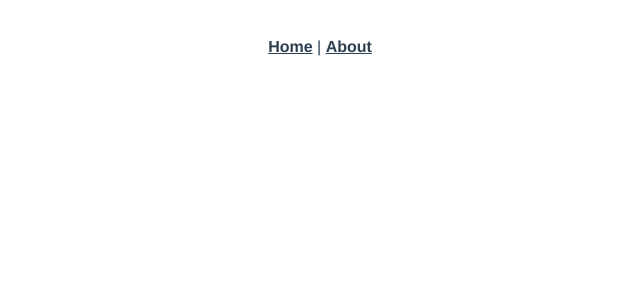
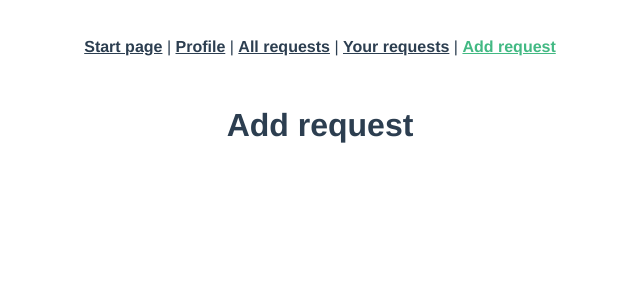
Before and after one commit to viravelmozhna/help2gether, a Vue app: page /add-request in a window 1280 px wide. Shown: the top 300 px of the page, without its empty margins (320-960 px from the left). Built offline with nearby package versions, Linux system fonts and the light colour scheme.

Commit message:
all needed pages were added

```diff
--- a/src/App.vue
+++ b/src/App.vue
@@ -1,8 +1,14 @@
 <template>
   <div id="app">
     <nav>
-      <router-link to="/">Home</router-link> |
-      <router-link to="/about">About</router-link>
+      <!-- When the authentication will be implemented, route "/" will be removed from navigation.
+      It will be showed only on the first visit before the user will be logged in -->
+      <router-link to="/">Start page</router-link> |
+      <!-- When the authentication will be implemented, route "/profile" will be dynamic -->
+      <router-link to="/profile">Profile</router-link> |
+      <router-link to="/all-requests">All requests</router-link> |
+      <router-link to="/your-requests">Your requests</router-link> |
+      <router-link to="/add-request">Add request</router-link>
     </nav>
     <router-view/>
   </div>
--- a/src/components/HelloWorld.vue
+++ /dev/null
@@ -1,59 +0,0 @@
-<template>
-  <div class="hello">
-    <h1>{{ msg }}</h1>
-    <p>
-      For a guide and recipes on how to configure / customize this project,<br>
-      check out the
-      <a href="https://cli.vuejs.org" target="_blank" rel="noopener">vue-cli documentation</a>.
-    </p>
-    <h3>Installed CLI Plugins</h3>
-    <ul>
-      <li><a href="https://github.com/vuejs/vue-cli/tree/dev/packages/%40vue/cli-plugin-babel" target="_blank" rel="noopener">babel</a></li>
-      <li><a href="https://github.com/vuejs/vue-cli/tree/dev/packages/%40vue/cli-plugin-eslint" target="_blank" rel="noopener">eslint</a></li>
-    </ul>
-    <h3>Essential Links</h3>
-    <ul>
-      <li><a href="https://vuejs.org" target="_blank" rel="noopener">Core Docs</a></li>
-      <li><a href="https://forum.vuejs.org" target="_blank" rel="noopener">Forum</a></li>
-      <li><a href="https://chat.vuejs.org" target="_blank" rel="noopener">Community Chat</a></li>
-      <li><a href="https://twitter.com/vuejs" target="_blank" rel="noopener">Twitter</a></li>
-      <li><a href="https://news.vuejs.org" target="_blank" rel="noopener">News</a></li>
-    </ul>
-    <h3>Ecosystem</h3>
-    <ul>
-      <li><a href="https://router.vuejs.org" target="_blank" rel="noopener">vue-router</a></li>
-      <li><a href="https://vuex.vuejs.org" target="_blank" rel="noopener">vuex</a></li>
-      <li><a href="https://github.com/vuejs/vue-devtools#vue-devtools" target="_blank" rel="noopener">vue-devtools</a></li>
-      <li><a href="https://vue-loader.vuejs.org" target="_blank" rel="noopener">vue-loader</a></li>
-      <li><a href="https://github.com/vuejs/awesome-vue" target="_blank" rel="noopener">awesome-vue</a></li>
-    </ul>
-  </div>
-</template>
-
-<script>
-
-export default {
-  name: 'HelloWorld',
-  props: {
-    msg: String,
-  },
-};
-</script>
-
-<!-- Add "scoped" attribute to limit CSS to this component only -->
-<style scoped>
-h3 {
-  margin: 40px 0 0;
-}
-ul {
-  list-style-type: none;
-  padding: 0;
-}
-li {
-  display: inline-block;
-  margin: 0 10px;
-}
-a {
-  color: #42b983;
-}
-</style>
--- a/src/router/index.js
+++ b/src/router/index.js
@@ -11,12 +11,24 @@ const routes = [
     component: HomeView,
   },
   {
-    path: '/about',
-    name: 'about',
-    // route level code-splitting
-    // this generates a separate chunk (about.[hash].js) for this route
-    // which is lazy-loaded when the route is visited.
-    component: () => { return import(/* webpackChunkName: "about" */ '../views/AboutView.vue'); },
+    path: '/profile',
+    name: 'profile',
+    component: () => { return import(/* webpackChunkName: "profile" */ '../views/ProfileView.vue'); },
+  },
+  {
+    path: '/all-requests',
+    name: 'all-requests',
+    component: () => { return import(/* webpackChunkName: "all-requests" */ '../views/AllRequestsView.vue'); },
+  },
+  {
+    path: '/your-requests',
+    name: 'your-requests',
+    component: () => { return import(/* webpackChunkName: "your-requests" */ '../views/YourRequestsView.vue'); },
+  },
+  {
+    path: '/add-request',
+    name: 'add-request',
+    component: () => { return import(/* webpackChunkName: "add-request" */ '../views/AddRequestView.vue'); },
   },
 ];
 
--- a/src/views/AboutView.vue
+++ b/src/views/AddRequestView.vue
@@ -1,5 +1,5 @@
 <template>
   <div class="about">
-    <h1>This is an about page</h1>
+    <h1>Add request</h1>
   </div>
 </template>
--- /dev/null
+++ b/src/views/AllRequestsView.vue
@@ -0,0 +1,5 @@
+<template>
+  <div class="about">
+    <h1>All requests</h1>
+  </div>
+</template>
--- a/src/views/HomeView.vue
+++ b/src/views/HomeView.vue
@@ -1,18 +1,12 @@
 <template>
   <div class="home">
-    <img alt="Vue logo" src="../assets/logo.png">
-    <HelloWorld msg="Welcome to Your Vue.js App"/>
+    <h1>Welcome to Help2gether application!</h1>
+    <router-link to="/all-requests">Go to requests</router-link>
   </div>
 </template>
 
 <script>
-// @ is an alias to /src
-import HelloWorld from '@/components/HelloWorld.vue';
-
 export default {
   name: 'HomeView',
-  components: {
-    HelloWorld,
-  },
 };
 </script>
--- /dev/null
+++ b/src/views/ProfileView.vue
@@ -0,0 +1,5 @@
+<template>
+  <div class="about">
+    <h1>Your profile</h1>
+  </div>
+</template>
--- /dev/null
+++ b/src/views/YourRequestsView.vue
@@ -0,0 +1,5 @@
+<template>
+  <div class="about">
+    <h1>Your requests</h1>
+  </div>
+</template>
```
